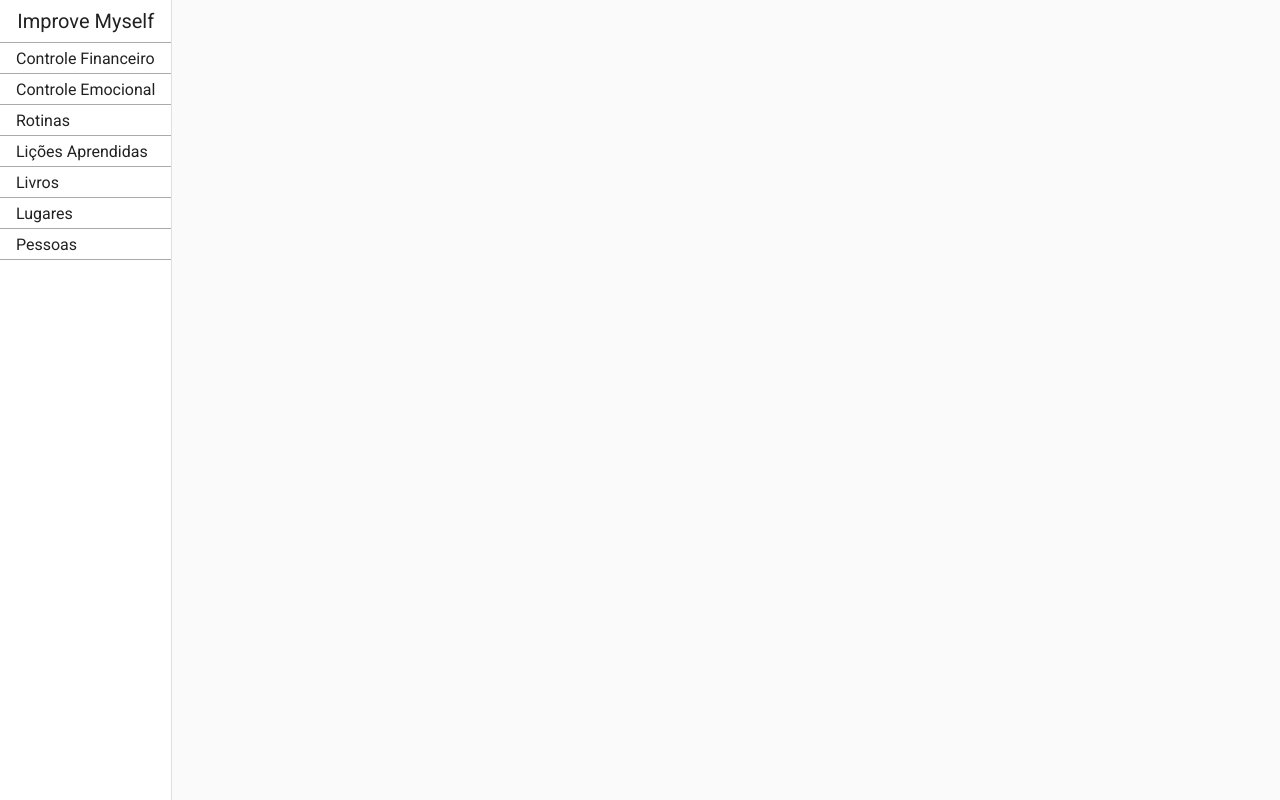
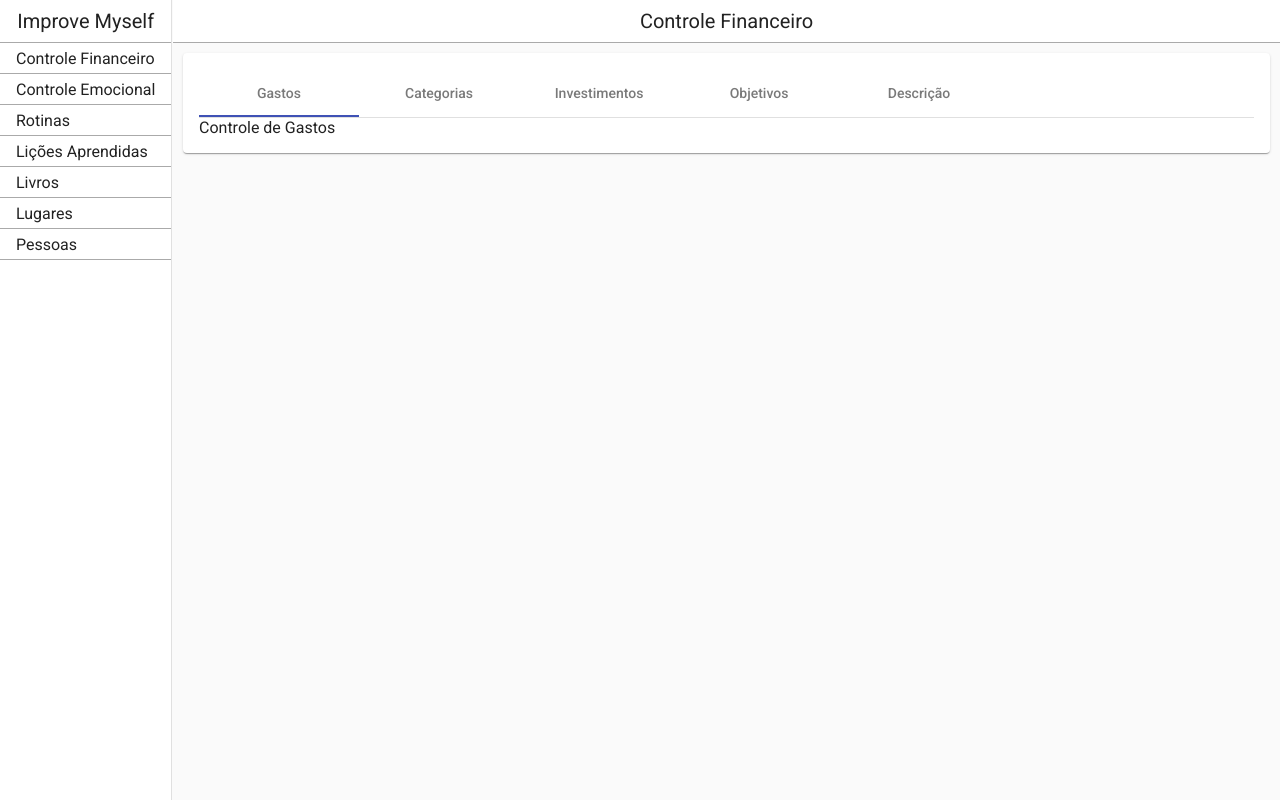
Before and after one commit to LucasFerrazSilva/improve-myself-frontend, an Angular app: page /controle-financeiro in a window 1280 px wide. Before the commit this address led to /. Built offline with nearby package versions, Linux system fonts and the light colour scheme.

Commit message:
Add finantial-control module

```diff
--- a/src/app/app-routing.module.ts
+++ b/src/app/app-routing.module.ts
@@ -1,10 +1,12 @@
 import { NgModule } from '@angular/core';
 import { Routes, RouterModule } from '@angular/router';
 import { HomeComponent } from './home/home.component';
+import { FinantialControlComponent } from './finantial-control/finantial-control.component';
 
 
 const routes: Routes = [
-  {path: '', component: HomeComponent}
+  {path: '', component: HomeComponent},
+  {path: 'controle-financeiro', component: FinantialControlComponent}
 ];
 
 @NgModule({
--- a/src/app/app.module.ts
+++ b/src/app/app.module.ts
@@ -7,12 +7,14 @@ import { BrowserAnimationsModule } from '@angular/platform-browser/animations';
 import { AngularMaterialModule } from './angular-material-module';
 import { MenuComponent } from './menu/menu.component';
 import { HomeComponent } from './home/home.component';
+import { FinantialControlComponent } from './finantial-control/finantial-control.component';
 
 @NgModule({
   declarations: [
     AppComponent,
     MenuComponent,
-    HomeComponent
+    HomeComponent,
+    FinantialControlComponent
   ],
   imports: [
     BrowserModule,
--- /dev/null
+++ b/src/app/finantial-control/finantial-control.component.html
@@ -0,0 +1,21 @@
+<h1 class="mat-h1 content-title">Controle Financeiro</h1>
+
+<mat-card class="content-body">
+    <mat-tab-group>
+        <mat-tab label="Gastos">
+            Controle de Gastos
+        </mat-tab>
+        <mat-tab label="Categorias">
+            Categorias de Gastos
+        </mat-tab>
+        <mat-tab label="Investimentos">
+            Controle de Investimentos
+        </mat-tab>
+        <mat-tab label="Objetivos">
+            Controle de Objetivos
+        </mat-tab>
+        <mat-tab label="Descrição">
+            <p>Aqui você irá informar tudo referente à movimentação de dinheiro (gastos previstos/recorrentes x realizados, gastos por categoria, investimentos, etc.). A aplicação também irá permitir cadastrar objetivos, informando data planejada, gasto e quanto falta . Dessa forma vc sempre irá lembrar porque deve economizar.</p>
+        </mat-tab>
+    </mat-tab-group>
+</mat-card>
--- /dev/null
+++ b/src/app/finantial-control/finantial-control.component.ts
@@ -0,0 +1,15 @@
+import { Component, OnInit } from '@angular/core';
+
+@Component({
+  selector: 'app-finantial-control',
+  templateUrl: './finantial-control.component.html',
+  styleUrls: ['./finantial-control.component.css']
+})
+export class FinantialControlComponent implements OnInit {
+
+  constructor() { }
+
+  ngOnInit(): void {
+  }
+
+}
--- a/src/app/menu/menu.component.css
+++ b/src/app/menu/menu.component.css
@@ -6,3 +6,8 @@ mat-nav-list a {
     border-bottom: 1px solid #aaa ;
     height: 30px;
 }
+
+#app-title-anchor {
+    padding: 0;
+    width: 100%;
+}
--- a/src/app/menu/menu.component.html
+++ b/src/app/menu/menu.component.html
@@ -1,5 +1,5 @@
-<h1 id="app-title" class="mat-h1">Improve Myself</h1>
+<a id="app-title-anchor" [routerLink]="''" mat-button><h1 id="app-title" class="mat-h1">Improve Myself</h1></a>
 
 <mat-nav-list>
-    <a mat-list-item *ngFor="let menuItem of menuItems" [href]="menuItem.url">{{menuItem.label}}</a>
+    <a mat-list-item *ngFor="let menuItem of menuItems" [routerLink]="menuItem.url">{{menuItem.label}}</a>
 </mat-nav-list>
--- a/src/app/menu/menu.component.ts
+++ b/src/app/menu/menu.component.ts
@@ -14,7 +14,7 @@ export class MenuComponent implements OnInit {
 
   ngOnInit(): void {
     this.menuItems = [
-      {label: 'Controle Financeiro', url:"#"},
+      {label: 'Controle Financeiro', url:"/controle-financeiro"},
       {label: 'Controle Emocional', url:"#"},
       {label: 'Rotinas', url:"#"},
       {label: 'Lições Aprendidas', url:"#"},
```
Also changed, not shown: src/app/angular-material-module.ts (+4 -6 lines), src/app/finantial-control/finantial-control.component.css (added), 1 other file (tests, documents, lock files or other folders).
